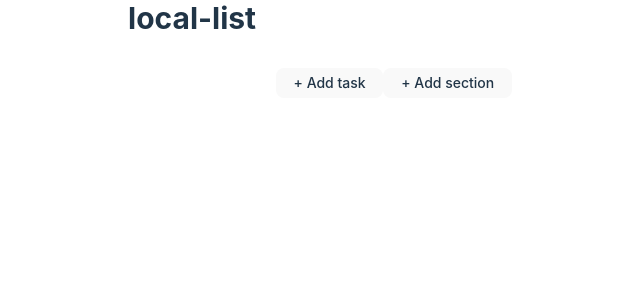
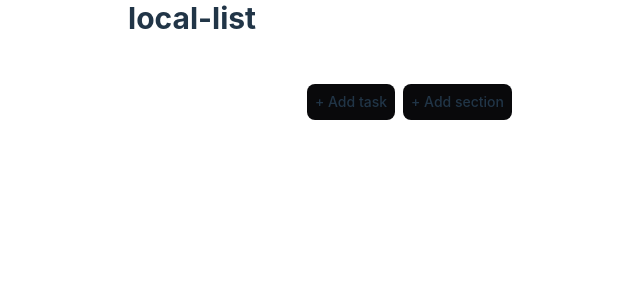
Before and after one commit to joaovictornsv/local-list, a React (Vite) app: page / in a window 1280 px wide. Shown: the top 300 px of the page, without its empty margins (320-960 px from the left). Built offline with nearby package versions, Linux system fonts and the light colour scheme.

Commit message:
feat: add styles to Button and Input

```diff
--- a/package.json
+++ b/package.json
@@ -10,6 +10,9 @@
     "preview": "vite preview"
   },
   "dependencies": {
+    "@fortawesome/fontawesome-svg-core": "^6.4.2",
+    "@fortawesome/free-regular-svg-icons": "^6.4.2",
+    "@fortawesome/react-fontawesome": "^0.2.0",
     "react": "^18.2.0",
     "react-dom": "^18.2.0"
   },
--- a/src/App.jsx
+++ b/src/App.jsx
@@ -1,9 +1,9 @@
 import {Input} from "./components/Input.jsx";
 import {Button} from "./components/Button.jsx";
 import {useState} from "react";
-import {Checkbox} from "./components/Checkbox.jsx";
 import {Task} from "./components/Task.jsx";
 import {Section} from "./components/Section.jsx";
+import {faSquarePlus} from "@fortawesome/free-regular-svg-icons";
 
 
 
@@ -45,14 +45,14 @@ export default function App() {
 
   return (
     <div className="flex h-screen w-screen">
-      <div className="flex flex-col mx-auto w-96">
+      <div className="flex flex-col gap-2 mx-auto w-96">
         <h1 className="text-3xl font-bold">
           local-list
         </h1>
         <Input value={task} onChange={(e) => setTask(e.target.value) }/>
-        <div className="flex items-center self-end">
-          <Button onClick={onAddTask} >+ Add task</Button>
-          <Button onClick={onAddSection}>+ Add section</Button>
+        <div className="flex items-center self-end gap-2">
+          <Button onClick={onAddTask} text="+ Add task" />
+          <Button onClick={onAddSection} text="+ Add section" />
         </div>
 
         <div className="flex flex-col">
--- a/src/components/Button.jsx
+++ b/src/components/Button.jsx
@@ -1,5 +1,28 @@
+import {FontAwesomeIcon} from "@fortawesome/react-fontawesome";
+
+const BUTTON_SIZES = {
+  sm: 'py-1 px-2',
+  md: 'py-2 px-2',
+}
+
 export const Button = ({
+  size = 'md',
+  icon,
+  children,
+  text,
   ...rest
 }) => {
-  return <button className="py-1 text-sm" {...rest}/>
+  const opacityClassName = 'disabled:opacity-50 disabled:pointer-events-none'
+  const sizeClassName = BUTTON_SIZES[size]
+
+  return (
+
+    <button
+      className={`text-sm py-1 px-2 inline-flex items-center justify-center gap-2 border-none bg-zinc-950 hover:bg-zinc-900 transition-colors duration-75 focus:outline-none focus:ring-1 focus:ring-zinc-400 ${opacityClassName} ${sizeClassName}`}
+      {...rest}
+    >
+      {icon && <FontAwesomeIcon icon={icon}/>}
+      {(text || children) && text ? text : children}
+    </button>
+  )
 }
--- a/src/components/Input.jsx
+++ b/src/components/Input.jsx
@@ -2,7 +2,7 @@ export const Input = ({
   ...rest
 }) => {
   return <input
-    className="px-2 py-1 rounded"
+    className="px-2 py-1 rounded focus:outline-none focus:ring-1 focus:ring-zinc-400"
     {...rest}
   />
 }
```
Also changed, not shown: 1 other file (tests, documents, lock files or other folders).
